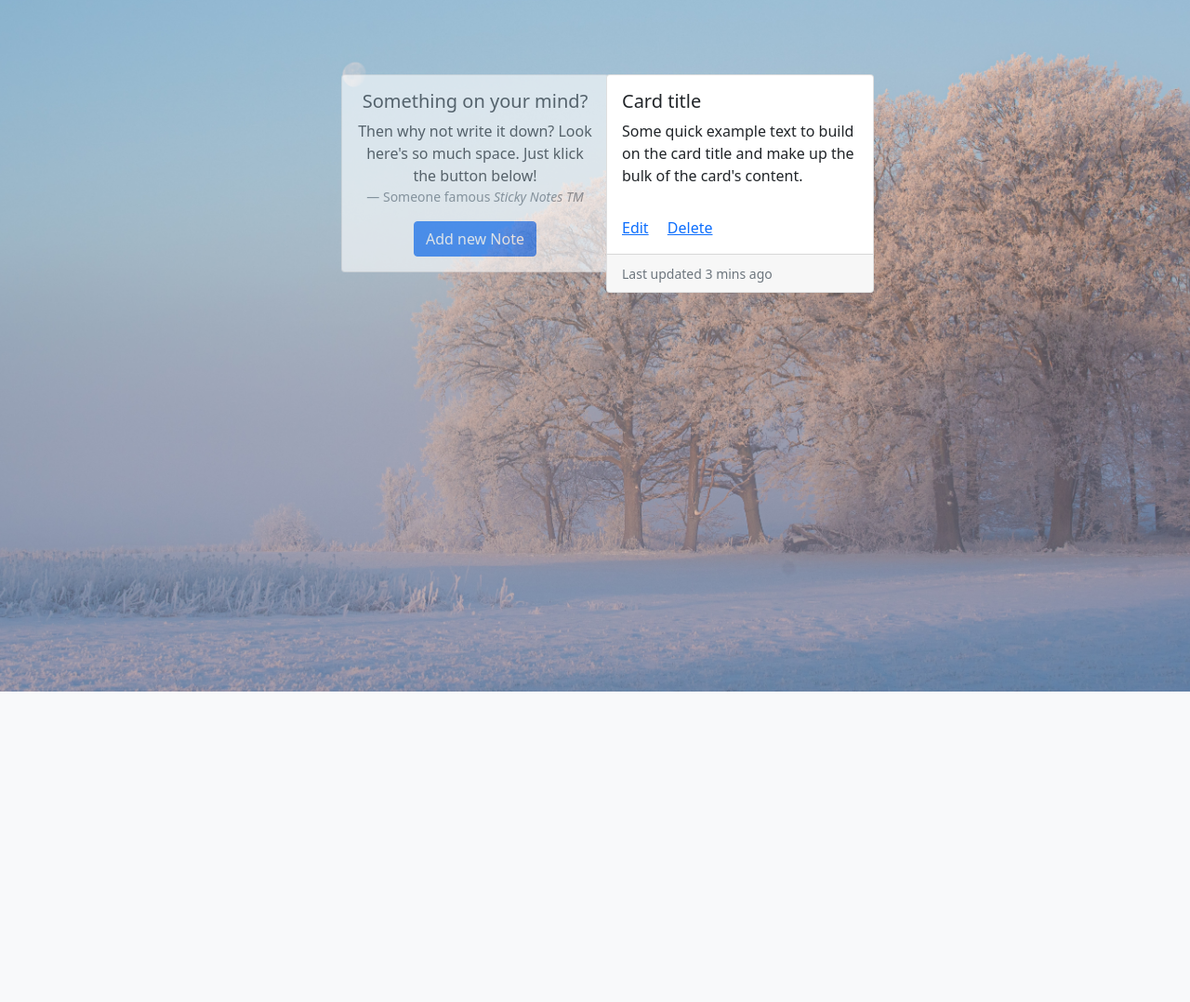
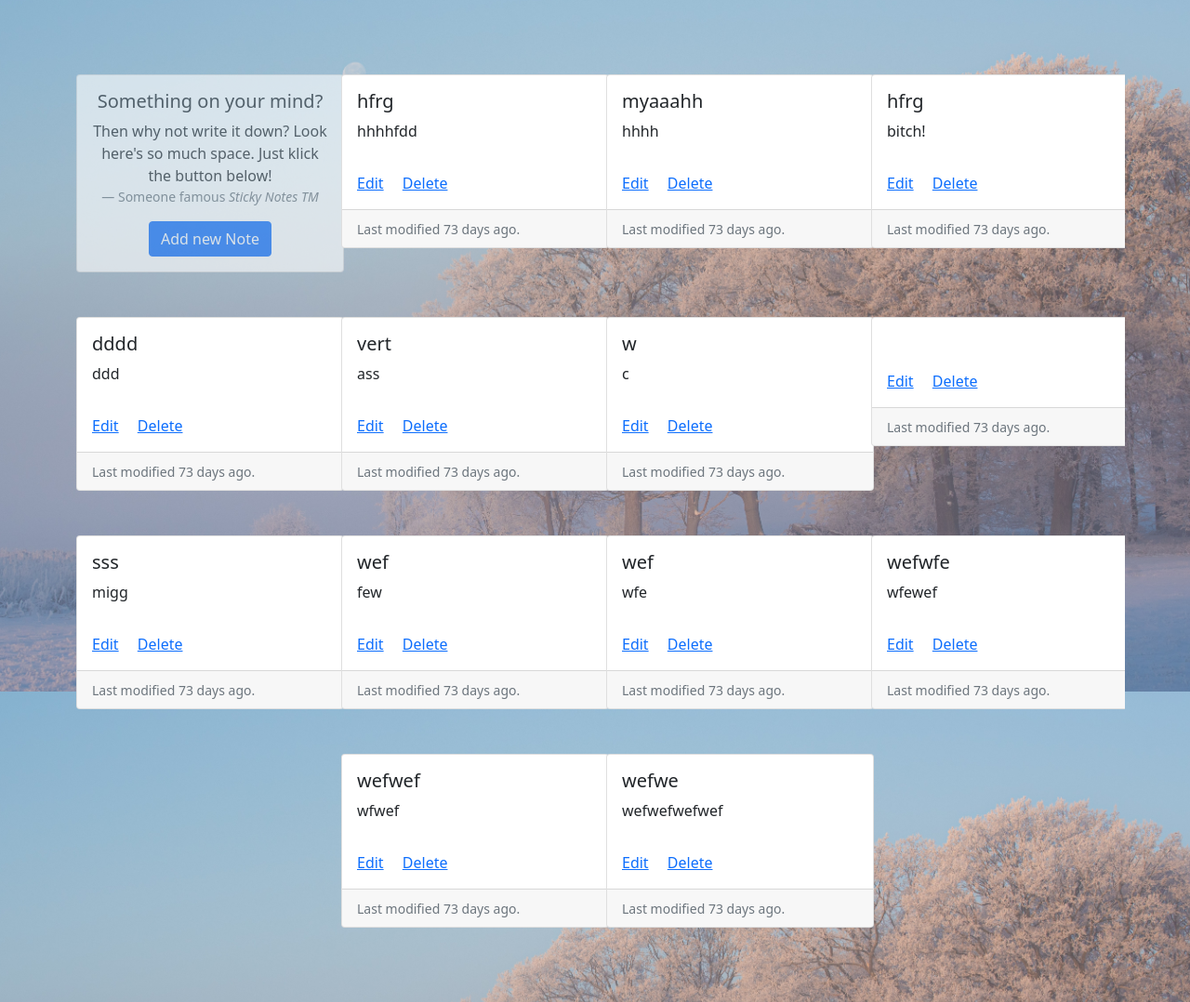
Before and after one commit to sonofabyte/prog_2, a Flask app: page /notes in a window 1280 px wide. Shown: the part 56-1134 px from the top of the page at 93% size. Before the commit the page ends 800 px from the top, so only its background shows below. Run offline with Flask 2, Linux system fonts and the light colour scheme; data comes from the database, SQL or seed files in the repository; both versions use the stored data as it was after the commit.

Commit message:
cards can now be edited, added insert and update SQL queries

```diff
--- a/app.py
+++ b/app.py
@@ -1,5 +1,7 @@
 import sqlite3
+from typing import Text
 from flask import Flask, render_template, send_from_directory, request, redirect, url_for, g, session
+import datetime
 
 DATABASE = 'notes.db'
 
@@ -15,6 +17,12 @@ def query_db(query, args=(), one=False):
     cur.close()
     return (rv[0] if rv else None) if one else rv
 
+
+def write_db(query, args=(), one=False):
+    cur = get_db().execute(query, args)
+    get_db().commit()
+    cur.close()
+
 app = Flask(__name__)
 app.secret_key = 'any random string'
 
@@ -26,10 +34,54 @@ def hello_world():
 def notes():
     if request.method == 'GET':
         notes = query_db("select * from notes")
-        print(notes)
-        return render_template('notes.html')
+
+        cards = []
+
+        for note in notes:
+            card = dict()
+            card["ID"] = note[0]
+            card["Title"] = note[1]
+            card["Content"] = note[2]
+            note_date = datetime.datetime.strptime(note[3], '%d/%m/%y %H:%M:%S')
+            now_date = datetime.datetime.now()
+            date_delta = now_date - note_date
+            card["Modified"] = date_delta.days
+            cards.append(card)
+
+        return render_template('notes.html', cards = cards)
     if request.method == 'POST':
         return render_template('notes.html')
+
+@app.route('/api/modNote', methods = ['POST'])
+def modNote():
+    if not ("process" in request.form):
+        content = request.form.get("content", Text)
+        title = request.form.get("title", Text)
+        post_id = request.form.get("itemID", int)
+
+        time_now_string = datetime.datetime.now().strftime('%d/%m/%y %H:%M:%S')
+        print(time_now_string)
+
+        if int(request.form["itemID"]) == 0:
+            # make new note in DB
+            write_db('insert into notes (title, content, date) values (?, ?, ?)', [title, content, time_now_string])
+
+        else:
+            write_db('update notes set title = ?, content = ?, date = ? where ID = ?', [title, content, time_now_string, post_id])
+
+        return redirect(url_for('notes'))
+
+    elif request.form["process"] == "get":
+        note = query_db('select * from notes where ID = ?', [request.form["item_id"]], one = True)
+        resp = dict()
+        resp["ID"] = note[0]
+        resp["title"] = note[1]
+        resp["content"] = note[2]
+        return resp
+
+@app.route('/api/delNote', methods = ['POST'])
+def delNote():
+    print("delNote ", request.form["item_id"])
 
 @app.route('/js/<path:path>')
 def send_js(path):
--- a/static/js/main.js
+++ b/static/js/main.js
@@ -1 +1,48 @@
 //alert("im alive");
+
+function delNote(id) {
+  $.ajax({
+    url: "/api/modNote",
+    method: "POST",
+    data: { item_id: id, process: "get"},
+  }).done(function(response) {
+    console.log(response);
+
+  }).fail(function( jqXHR, textStatus ) {
+    alert("fail");
+  });
+}
+
+var exampleModal = document.getElementById('newNote')
+
+//configure modal content on open
+exampleModal.addEventListener('show.bs.modal', function (event) {
+    var button = event.relatedTarget;
+    var itemN = 0;
+    var title_edit = exampleModal.querySelector('#titleedit');
+    var text_edit = exampleModal.querySelector('#textedit');
+    var idField = exampleModal.querySelector('#idField');
+
+    if (button.getAttribute('data-bs-edit') == "true"){
+        itemN = button.getAttribute('data-bs-item');
+        $.ajax({
+            url: "/api/modNote",
+            method: "POST",
+            data: { item_id: itemN, process: "get"},
+          }).done(function(response) {
+            console.log(response);
+            title_edit.value = response.title;
+            text_edit.value = response.content;
+
+          }).fail(function( jqXHR, textStatus ) {
+            alert("fail");
+          });
+    }
+    else{
+      title_edit.value = "";
+      text_edit.value = "";
+    }
+
+    idField.value = itemN;
+
+})
--- a/templates/notes.html
+++ b/templates/notes.html
@@ -49,30 +49,30 @@
                             button below!</p>
                         <footer class="blockquote-footer">Someone famous <cite title="Source Title">Sticky Notes
                                 TM</cite></footer>
-                        <button type="button" class="btn btn-primary" data-bs-toggle="modal" data-bs-target="#newNote">
+                        <button type="button" class="btn btn-primary" data-bs-toggle="modal" data-bs-target="#newNote" data-bs-edit="false">
                             Add new Note
                         </button>
                     </div>
                 </div>
             </div>
 
+            {% for card in cards %}
             <div class="col-3">
                 <div class="card" style="width: 18rem;">
                     <div class="card-body">
-                        <h5 class="card-title">Card title</h5>
-                        <p class="card-text">Some quick example text to build on the card title and make up the bulk of
-                            the card's content.</p>
+                        <h5 class="card-title">{{ card["Title"] }}</h5>
+                        <p class="card-text">{{ card["Content"] }}</p>
                     </div>
                     <div class="card-body">
-                        <a href="#" class="card-link">Edit</a>
-                        <a href="#" class="card-link">Delete</a>
+                        <a href="#" class="card-link" data-bs-toggle="modal" data-bs-target="#newNote" data-bs-item="{{ card['ID'] }}" data-bs-edit="true">Edit</a>
+                        <a href="#" class="card-link" onclick="delNote('{{ card["ID"] }}')">Delete</a>
                     </div>
                     <div class="card-footer">
-                        <small class="text-muted">Last updated 3 mins ago</small>
+                        <small class="text-muted">Last modified {{ card["Modified"] }} days ago.</small>
                     </div>
                 </div>
             </div>
-
+            {% endfor %}
         </div>
     </div>
 
@@ -84,17 +84,17 @@
                     <h5 class="modal-title" id="exampleModalLabel">Write something down, young padawan.</h5>
                     <button type="button" class="btn-close" data-bs-dismiss="modal" aria-label="Close"></button>
                 </div>
-                <form id="openDoorForm" method="POST" , action="/backend/modItem.php">
+                <form id="openDoorForm" method="POST" , action="/api/modNote">
                     <div class="modal-body">
                         <div class="form-check">
                             <div class="input-group mb-3">
                                 <span class="input-group-text" id="inputGroup-sizing-default">Note Title</span>
-                                <input type="text" class="form-control" aria-label="Sizing example input"
-                                    aria-describedby="inputGroup-sizing-default">
+                                <input id="titleedit" type="text" class="form-control" aria-label="Sizing example input"
+                                    aria-describedby="inputGroup-sizing-default" name="title">
                             </div>
 
                             <div class="input-group">
-                                <textarea class="form-control" aria-label="With textarea"></textarea>
+                                <textarea class="form-control" id="textedit" aria-label="With textarea" name="content"></textarea>
                             </div>
 
                             <input type="text" name="itemID" value="" id="idField" hidden="true">
```
Also changed, not shown: notes.db.
